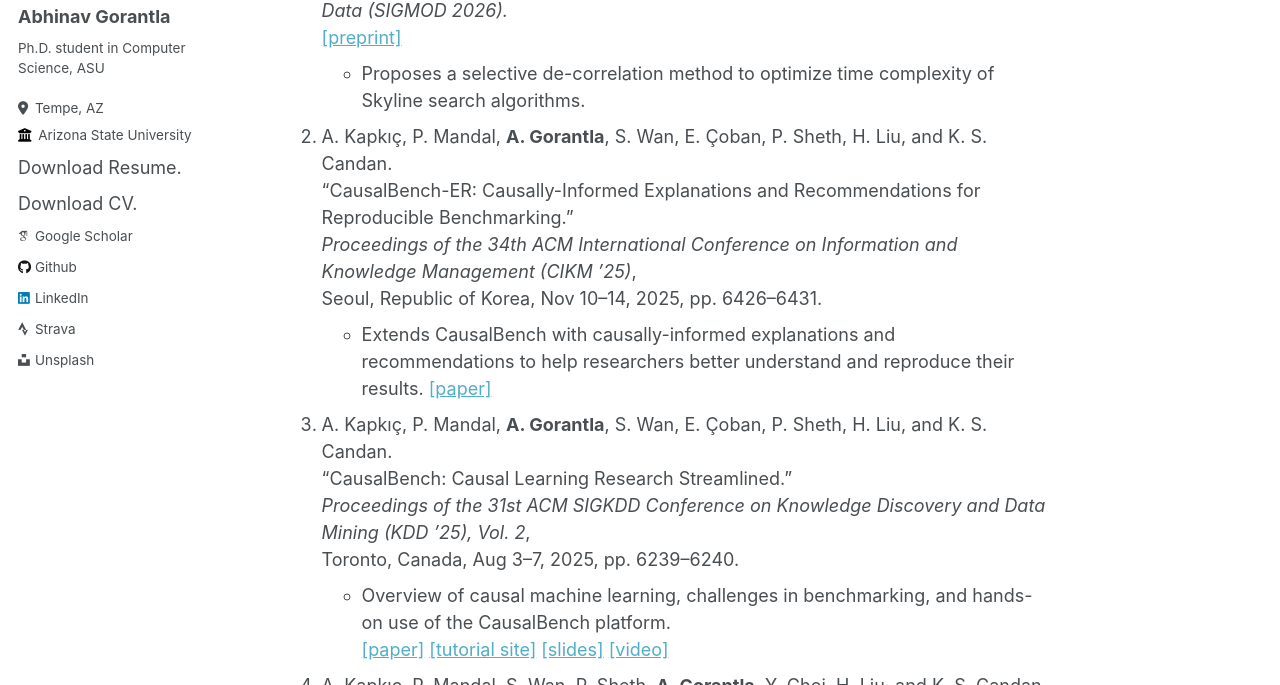
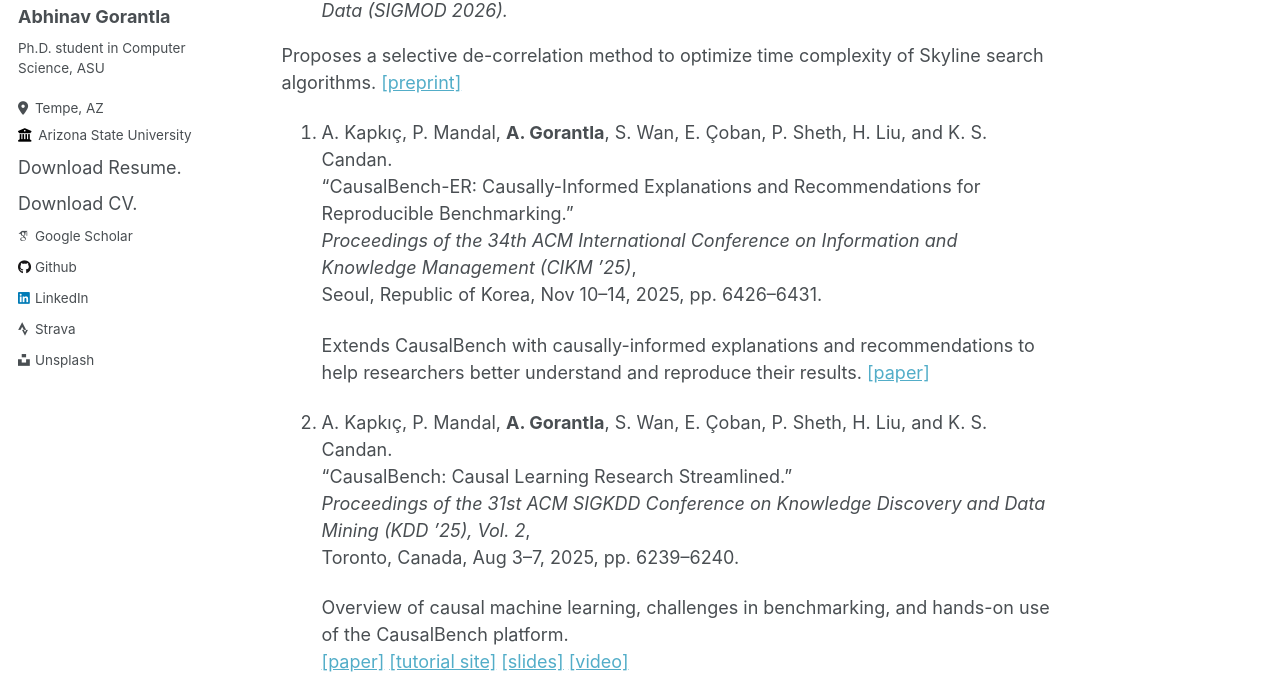
Before and after one commit to AbhinavGor/abhinavgor.github.io, a Jekyll site: the page built from _pages/about.md, in a window 1280 px wide and 900 px high, scrolled down 2066 px, cut to the strip 215-900 px from the top of the window. Built offline with Jekyll 4.4.1, drawn with Linux system fonts in a browser that asks for light colours; some web fonts are replaced; part of the change alters nothing that is shown.

Commit message:
fix formatting

```diff
--- a/_pages/about.md
+++ b/_pages/about.md
@@ -51,24 +51,28 @@ My research lies at the intersection of causal machine learning, multi-objective
 1. P. Mandal, **A. Gorantla**, K. S. Candan, and M. L. Sapino.
   “Causal Search for Skylines (CSS): Causally-Informed Selective Data De-Correlation.”
   *Accepted to the ACM SIGMOD/PODS International Conference on Management of Data (SIGMOD 2026).*
+
+  Proposes a selective de-correlation method to optimize time complexity of Skyline search algorithms.
   [[preprint]](https://arxiv.org/abs/2603.14339)
-  - Proposes a selective de-correlation method to optimize time complexity of Skyline search algorithms.
 1. A. Kapkıç, P. Mandal, **A. Gorantla**, S. Wan, E. Çoban, P. Sheth, H. Liu, and K. S. Candan.
    “CausalBench-ER: Causally-Informed Explanations and Recommendations for Reproducible Benchmarking.”
    *Proceedings of the 34th ACM International Conference on Information and Knowledge Management (CIKM ’25)*,
    Seoul, Republic of Korea, Nov 10–14, 2025, pp. 6426–6431.
-   - Extends CausalBench with causally-informed explanations and recommendations to help researchers better understand and reproduce their results.
+
+   Extends CausalBench with causally-informed explanations and recommendations to help researchers better understand and reproduce their results.
    [[paper]](https://doi.org/10.1145/3746252.3761606)
 2. A. Kapkıç, P. Mandal, **A. Gorantla**, S. Wan, E. Çoban, P. Sheth, H. Liu, and K. S. Candan.
    “CausalBench: Causal Learning Research Streamlined.”
    *Proceedings of the 31st ACM SIGKDD Conference on Knowledge Discovery and Data Mining (KDD ’25), Vol. 2*,
    Toronto, Canada, Aug 3–7, 2025, pp. 6239–6240.
-   - Overview of causal machine learning, challenges in benchmarking, and hands-on use of the CausalBench platform.
+
+   Overview of causal machine learning, challenges in benchmarking, and hands-on use of the CausalBench platform.
    [[paper]](https://doi.org/10.1145/3711896.3737598) [[tutorial site]](https://tutorial.causalbench.org/) [[slides]](https://tutorial.causalbench.org/resources/KDD25_Tutorial_Deck.pdf) [[video]](https://www.youtube.com/watch?v=oGA2kf4Trg4)
-3. A. Kapkıç, P. Mandal, S. Wan, P. Sheth, **A. Gorantla**, Y. Choi, H. Liu, and K. S. Candan.
+1. A. Kapkıç, P. Mandal, S. Wan, P. Sheth, **A. Gorantla**, Y. Choi, H. Liu, and K. S. Candan.
    “Introducing CausalBench: A Flexible Benchmark Framework for Causal Analysis and Machine Learning.”
    *Proceedings of the 33rd ACM International Conference on Information and Knowledge Management (CIKM 2024)*, pp. 5220–5224, 2024. (🏆 Best Demo Paper Award)
-   - Introduces an open platform that standardizes how causal learning algorithms are evaluated and compared across the research community.
+
+   Introduces an open platform that standardizes how causal learning algorithms are evaluated and compared across the research community.
    [[paper]](https://doi.org/10.1145/3627673.3679218) [[website]](https://docs.causalbench.org)
 
 ## Tutorials
```
